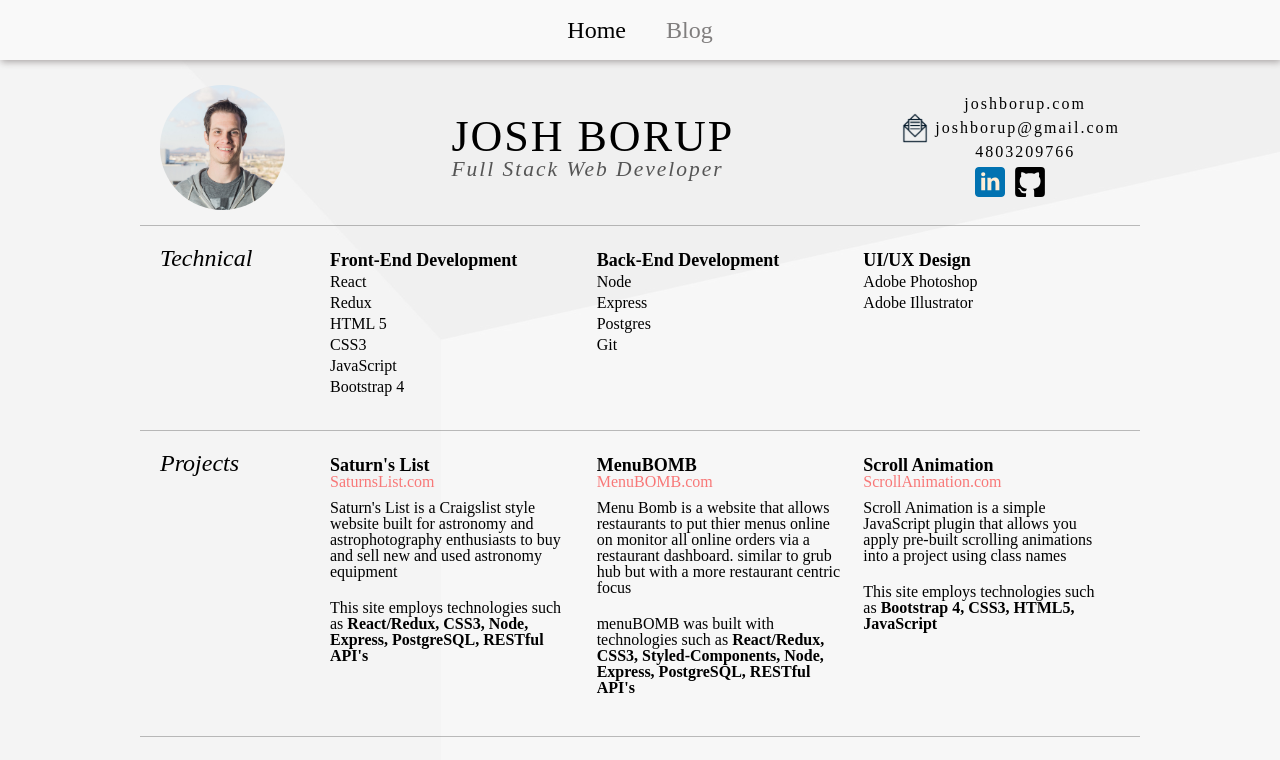
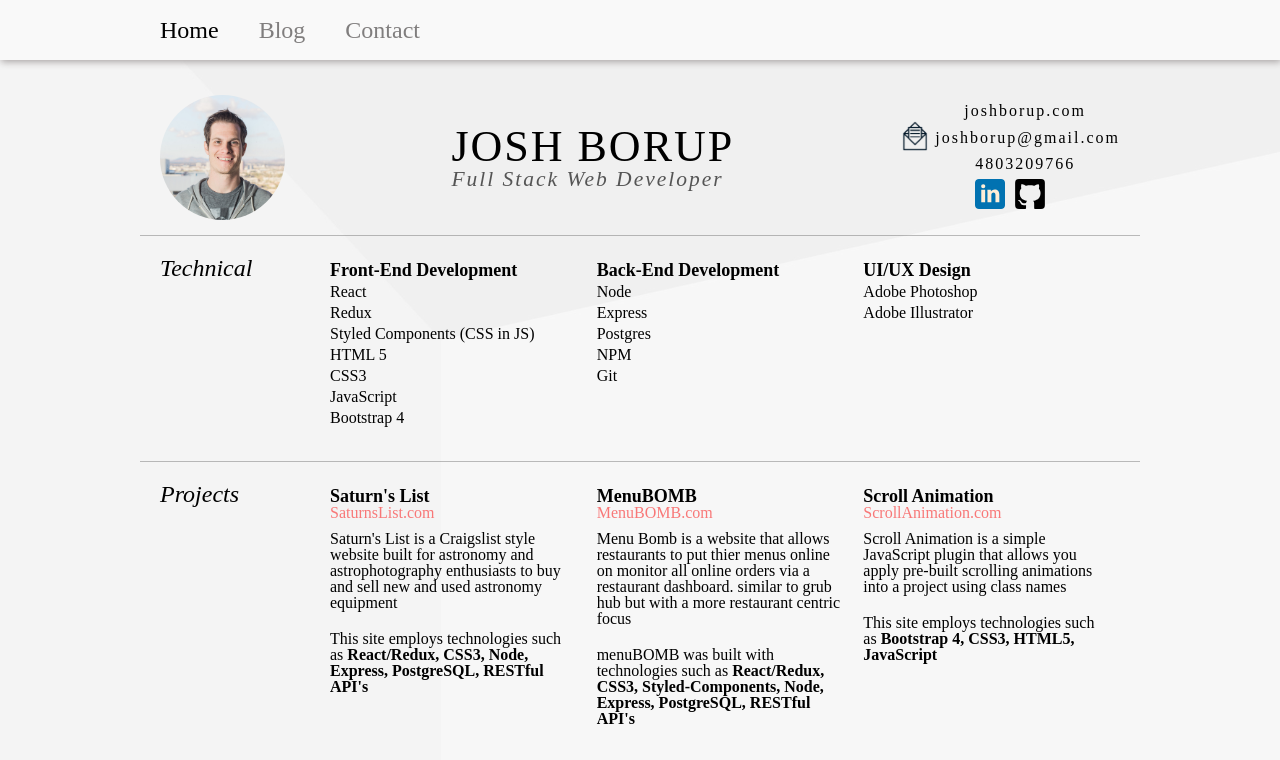
Before and after one commit to joshborup/portfolio, a React (Create React App) app: page / in a window 1280 px wide. Shown: the top 760 px of the page. Built offline with nearby package versions, Linux system fonts and the light colour scheme; a web font is replaced by a local one.

Commit message:
updated header to be fixed

```diff
--- a/src/App.css
+++ b/src/App.css
@@ -9,47 +9,13 @@
   padding-bottom: 100px;
 }
 
-.nav-header {
-  width: 100%;
-  text-align: center;
-  height: 60px;
-  background: #F9F9F9;
-  box-shadow: 1px 2px 7px rgb(170, 165, 165);
-}
-
-.nav-header > div {
-  height: 100%;
-}
-
-.nav-header ul {
-  height: 100%;
-  display: flex;
-  flex-direction: row;
-  justify-content: center;
-  align-items: center;
-}
-
-.nav-header ul a {
-  text-decoration: none;
-  color: #807e7e;
-}
-
-.nav-header ul a:hover {
-  color: black;
-}
-
-.nav-header ul li {
-  margin: 0px 20px;
-  font-size: 24px;
-}
-
 .landing-banner-display {
 
   margin: 0 auto;
   width: 100%;
   max-width: 1000px;
   border-bottom: solid 1px rgba(0, 0, 0, 0.25);
-  padding: 25px 20px 15px;
+  padding: 95px 20px 15px;
 
 }
 
--- a/src/components/Home/LandingBanner.js
+++ b/src/components/Home/LandingBanner.js
@@ -37,7 +37,7 @@ export default class LandingBanner extends Component {
                                 <a href="#">joshborup.com</a>
                             </div>
                             <div>
-                                <img src={email} />
+                            <a href="mailto:joshborup@gmail.com"><img src={email} /></a>
                                  <a href="mailto:joshborup@gmail.com">joshborup@gmail.com</a>
                             </div>
                             <div>
--- a/src/components/Home/Technical.js
+++ b/src/components/Home/Technical.js
@@ -13,6 +13,7 @@ export default class Technical extends Component {
                      <ul>
                          <li>React</li>
                          <li>Redux</li>
+                         <li>Styled Components (CSS in JS)</li>
                          <li>HTML 5</li>
                          <li>CSS3</li>
                          <li>JavaScript</li>
@@ -26,6 +27,7 @@ export default class Technical extends Component {
                          <li>Node</li>
                          <li>Express</li>
                          <li>Postgres</li>
+                         <li>NPM</li>
                          <li>Git</li>
                     </ul>
                 </div>
--- a/src/components/Shared/Header.css
+++ b/src/components/Shared/Header.css
@@ -2,3 +2,45 @@
 .nav-header {
   font-family: 'Trirong', serif;
 }
+
+.nav-header > div {
+  max-width: 1000px;
+  width: 100%;
+  margin: 0 auto;
+}
+
+.nav-header {
+  width: 100%;
+  text-align: center;
+  height: 60px;
+  background: #F9F9F9;
+  box-shadow: 1px 2px 7px rgb(170, 165, 165);
+  position: fixed;
+  top: 0;
+}
+
+.nav-header > div {
+  height: 100%;
+}
+
+.nav-header ul {
+  height: 100%;
+  display: flex;
+  flex-direction: row;
+  justify-content: flex-start;
+  align-items: center;
+}
+
+.nav-header ul a {
+  text-decoration: none;
+  color: #807e7e;
+}
+
+.nav-header ul a:hover {
+  color: black;
+}
+
+.nav-header ul li {
+  margin: 0px 20px;
+  font-size: 24px;
+}
--- a/src/components/Shared/Header.js
+++ b/src/components/Shared/Header.js
@@ -20,6 +20,7 @@ export default class Header extends Component {
                     <ul>
                         <Link style={home}  to='/'><li>Home</li></Link>
                         <Link style={blog} to='/blog'><li>Blog</li></Link>
+                        <Link style={blog} to='/contact'><li>Contact</li></Link>
                     </ul>
                 </div>
             </div>
```
